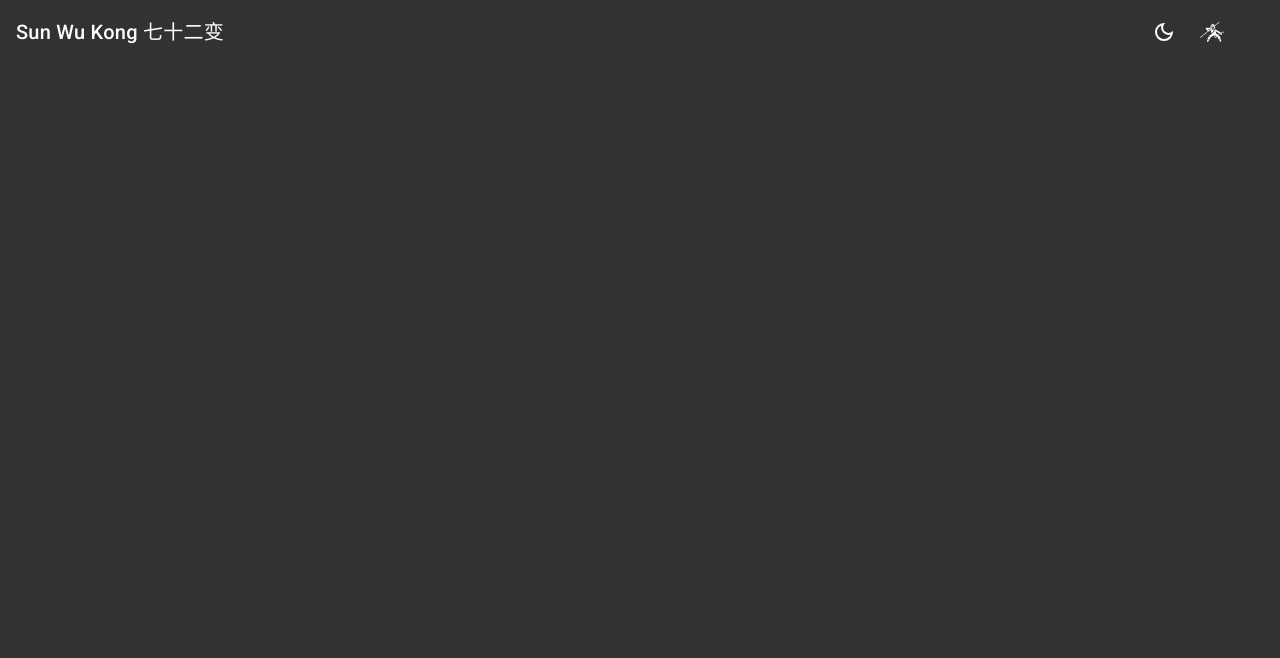
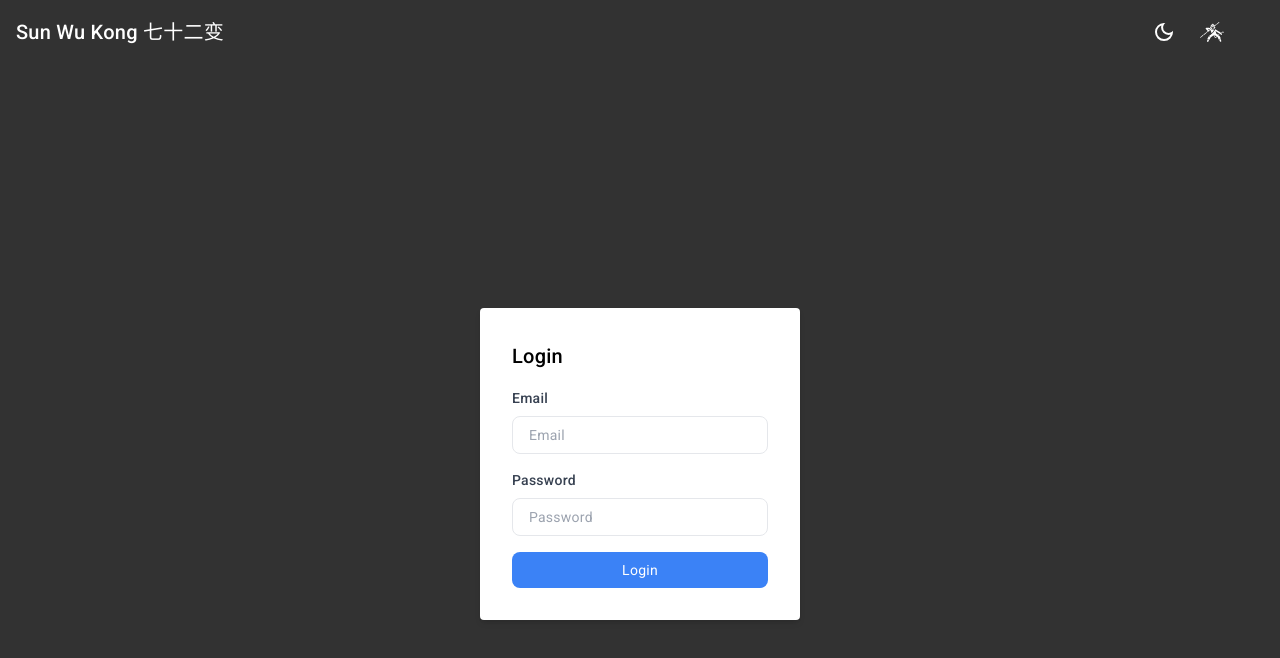
Before and after one commit to allenaxie/one-step, an Angular app: page /login in a window 1280 px wide. Shown: the top 658 px of the page. Built offline with nearby package versions, Linux system fonts and the light colour scheme.

Commit message:
feat: create login form template

```diff
--- a/src/app/modules/auth/login/login.component.html
+++ b/src/app/modules/auth/login/login.component.html
@@ -1 +1,41 @@
-<div id="app-login" class="h-screen"></div>
+<div id="app-login" class="h-screen flex justify-center items-center">
+  <div class="bg-white p-8 rounded shadow-md w-80">
+    <h2 class="text-2xl font-semibold mb-6">Login</h2>
+    <form>
+      <div class="mb-4">
+        <label for="email" class="block text-gray-700 font-medium mb-2"
+          >Email</label
+        >
+        <input
+          type="email"
+          id="email"
+          name="email"
+          class="w-full px-4 py-2 border rounded-lg focus:outline-none focus:border-blue-500"
+          placeholder="Email"
+          required
+          autocomplete="email"
+        />
+      </div>
+      <div class="mb-4">
+        <label for="password" class="block text-gray-700 font-medium mb-2"
+          >Password</label
+        >
+        <input
+          type="password"
+          id="password"
+          name="password"
+          class="w-full px-4 py-2 border rounded-lg focus:outline-none focus:border-blue-500"
+          placeholder="Password"
+          required
+          autocomplete="current-password"
+        />
+      </div>
+      <button
+        type="submit"
+        class="w-full bg-blue-500 text-white py-2 rounded-lg hover:bg-blue-600 transition duration-300"
+      >
+        Login
+      </button>
+    </form>
+  </div>
+</div>
```
Also changed, not shown: src/assets/icons/monkey-king-rest-on-cloud.png (added).
